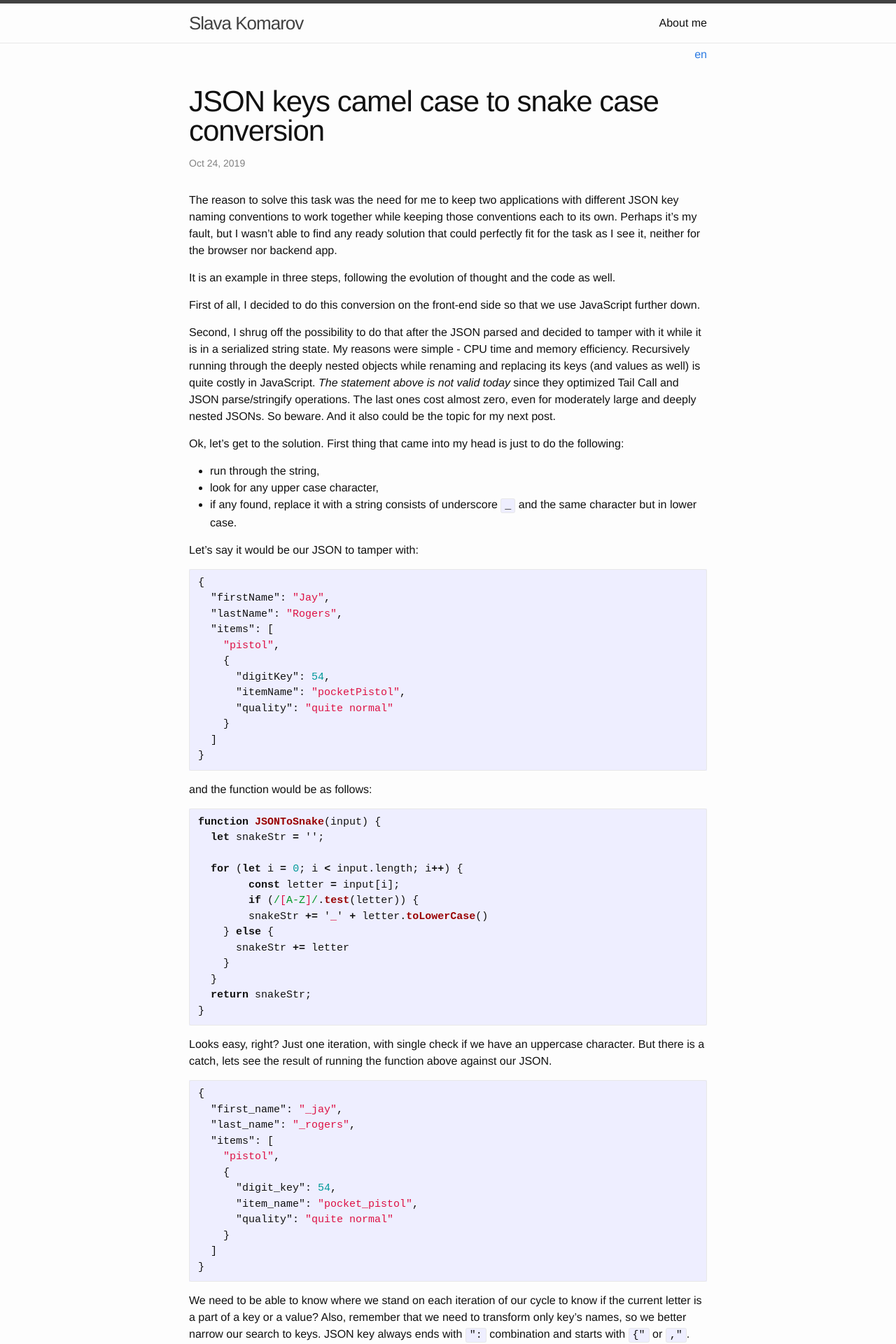
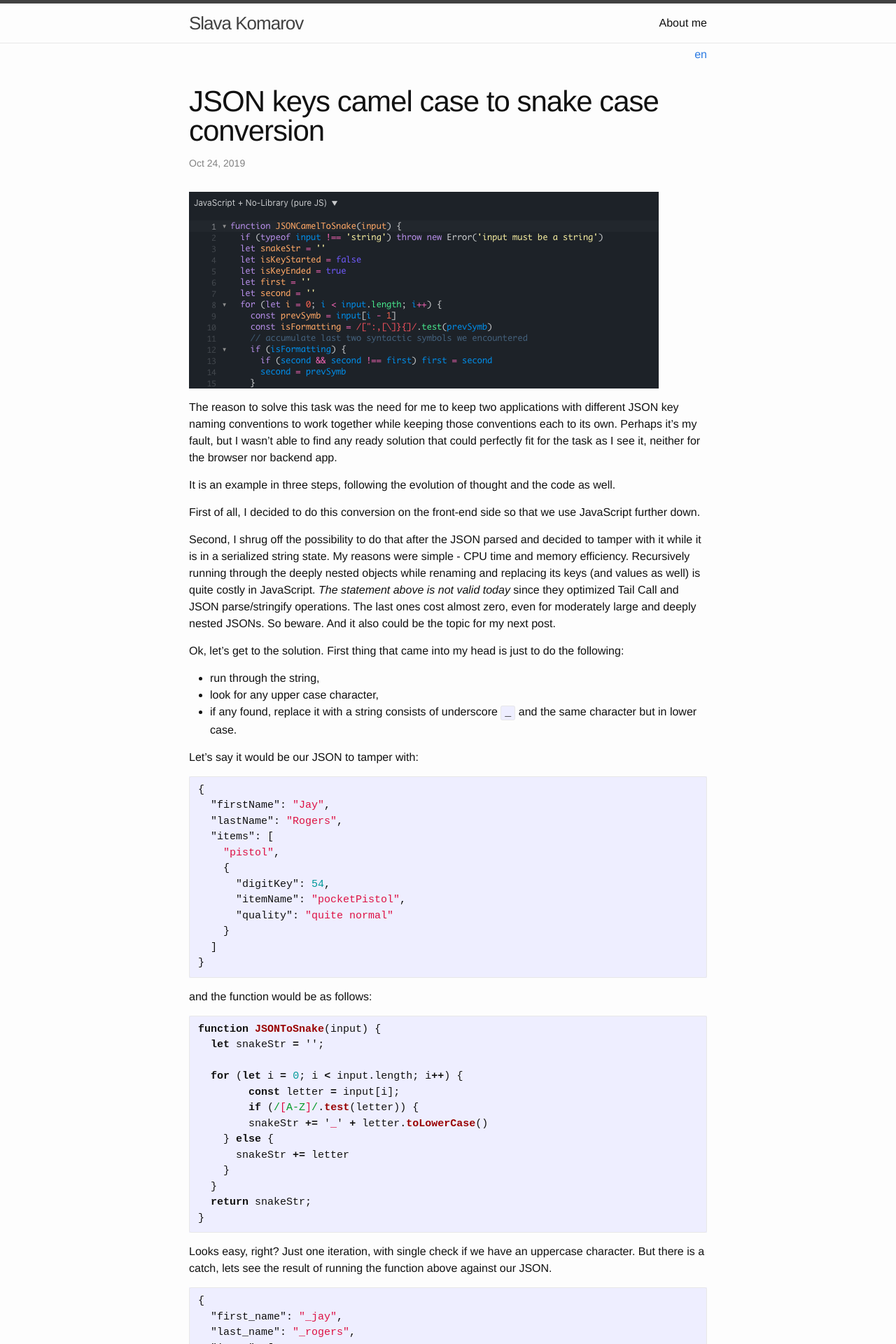
Before and after one commit to chernomord/chernomord.github.io, a Jekyll site: the page built from _posts/2019-10-24-json_camel_to_snake.markdown, in a window 1280 px wide. Shown: the top 1920 px of the page at 70% size. Built offline with Jekyll 4.4.1, drawn with Linux system fonts in a browser that asks for light colours.

Commit message:
fix: post thumbnail

````diff
--- a/_posts/2019-10-24-json_camel_to_snake.markdown
+++ b/_posts/2019-10-24-json_camel_to_snake.markdown
@@ -3,10 +3,13 @@ layout: post
 title:  "JSON keys camel case to snake case conversion"
 date:   2019-10-24 14:29:35 +0300
 categories: [programming]
+thumbnail: /assets/posts_pics/json_camel_to_snake.png
 tags: [javascript, programming, algorithms, json, camel case, snake case, parsing]
 lang: en
 ref: json_camel_to_snake
 ---
+
+![cover]
 
 The reason to solve this task was the need for me to keep two applications with different JSON
 key naming conventions to work together while keeping those conventions each to its own.
@@ -151,3 +154,5 @@ Now we should get correct results... Let's see
 ```
 
 You could see for the result and a working example down the [JSFiddle link](https://jsfiddle.net/horlet/69eLvb5r/)
+
+[cover]: /assets/posts_pics/json_camel_to_snake.png
````
Also changed, not shown: assets/posts_pics/json_camel_to_snake.png (added).
